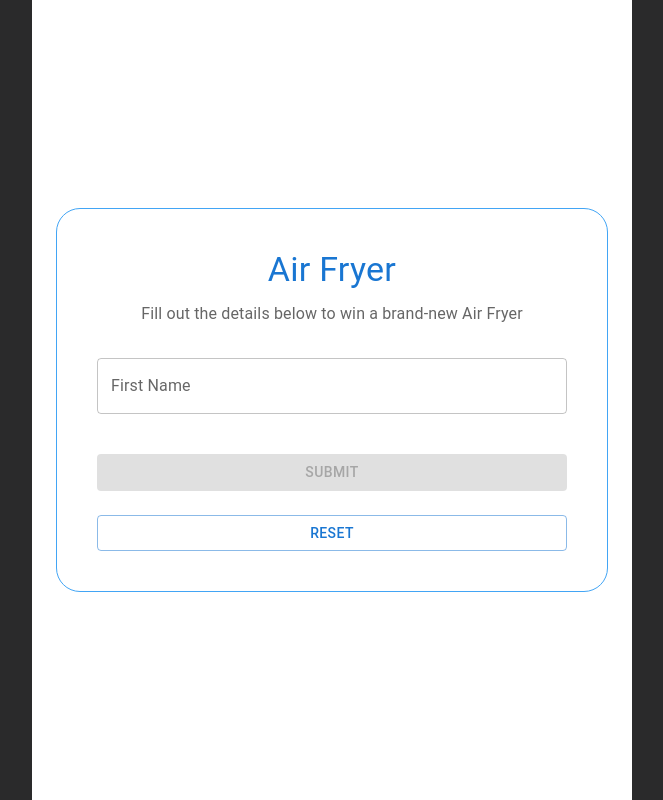
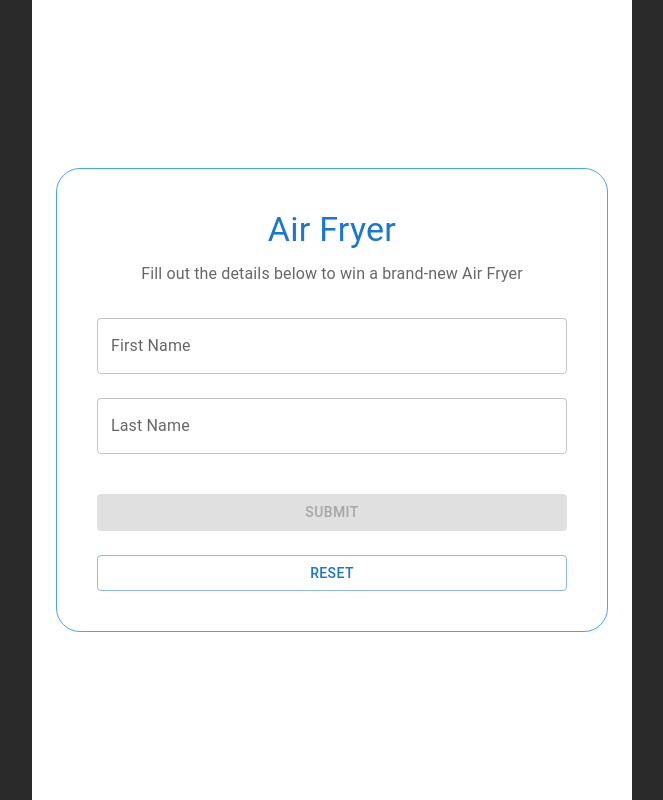
Before and after one commit to guptamayank9827/spidr-challenge, a React (Create React App) app: page / in a window 1280 px wide. Shown: the whole page, without its empty margins (308-971 px from the left). Built offline with nearby package versions, Linux system fonts and the light colour scheme.

Commit message:
added last name field

```diff
--- a/src/Form.tsx
+++ b/src/Form.tsx
@@ -9,10 +9,13 @@ interface FormInputProps {
 function Form({ theme }: FormInputProps) {
     // State Definitions
     const [firstName, setFirstName] = useState('');
+    const [lastName, setLastName] = useState('');
 
     const [firstNameError, setFirstNameError] = useState(false);
+    const [lastNameError, setLastNameError] = useState(false);
 
     const [firstNameErrorMessage, setFirstNameErrorMessage] = useState('');
+    const [lastNameErrorMessage, setLastNameErrorMessage] = useState('');
 
 
     // Handle Input Changes
@@ -26,6 +29,19 @@ function Form({ theme }: FormInputProps) {
         } else {
             setFirstNameError(false);
             setFirstNameErrorMessage('');
+        }
+    };
+
+    const handleLastNameChange = (event: React.ChangeEvent<HTMLInputElement>) => {
+        let lastNameValue = event.target.value;
+
+        setLastName(lastNameValue);
+        if (lastNameValue.length < 1) {
+            setLastNameError(true);
+            setLastNameErrorMessage('Last Name is required.');
+        } else {
+            setLastNameError(false);
+            setLastNameErrorMessage('');
         }
     };
 
@@ -116,6 +132,19 @@ function Form({ theme }: FormInputProps) {
                     helperText={firstNameErrorMessage}
                 />
 
+                <TextField
+                    label="Last Name"
+                    id="lastName"
+                    name="lastName"
+                    value={lastName}
+                    onChange={handleLastNameChange}
+                    fullWidth
+                    variant="outlined"
+                    placeholder="Doe"
+                    error={lastNameError}
+                    helperText={lastNameErrorMessage}
+                />
+
                 <Button
                     type="submit"
                     variant="contained"
```
Lines whose indentation alone changed are shown as unchanged.
